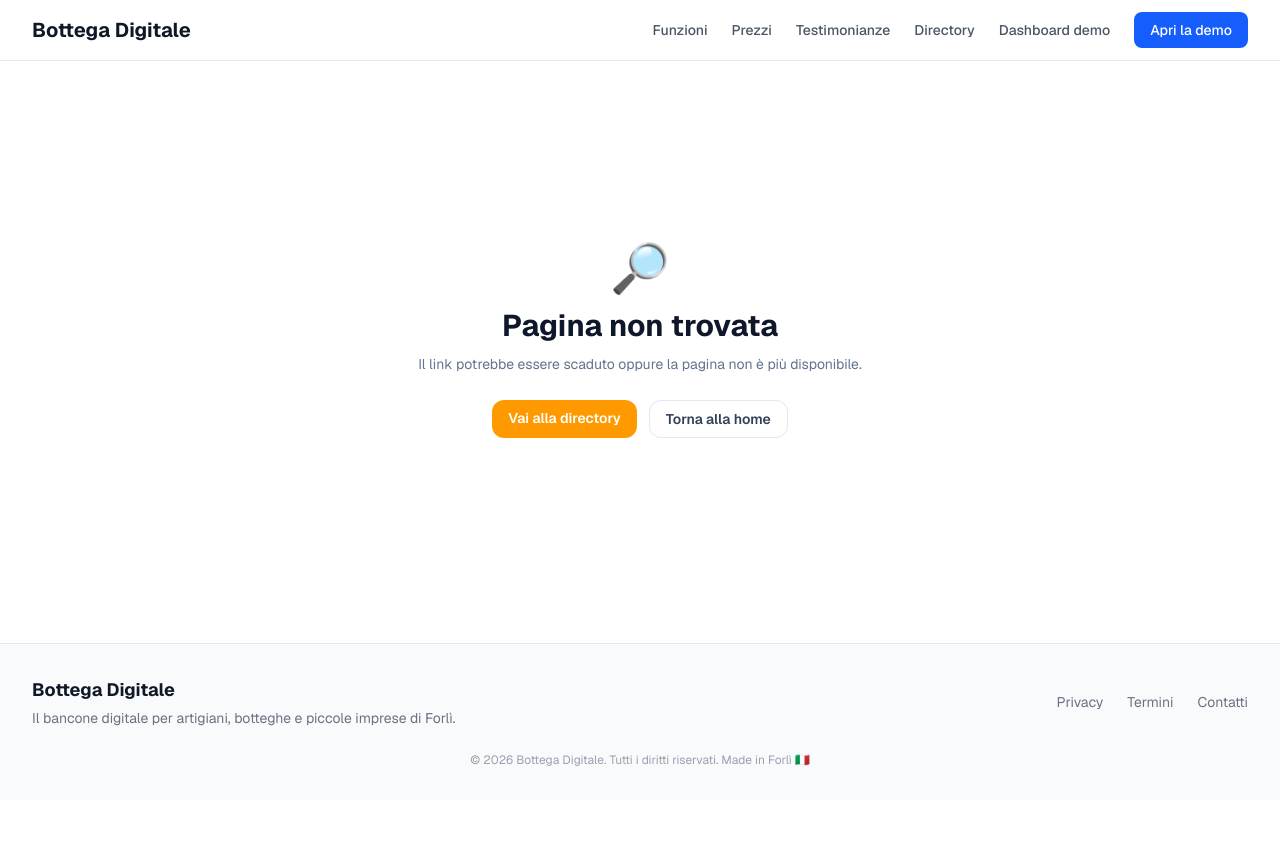
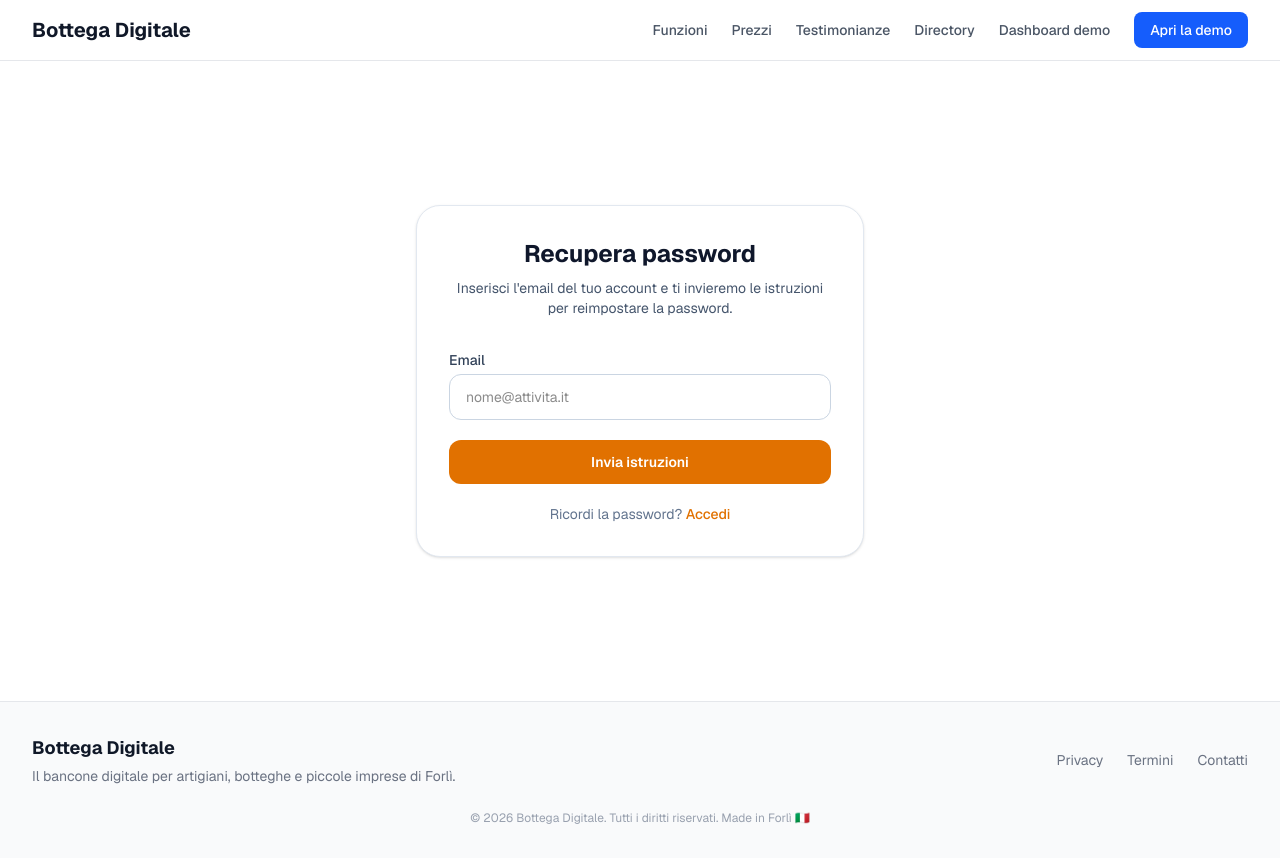
Before and after one commit to ForliLabs/bottega-digitale, a Next.js app: page /reset-password in a window 1280 px wide. Before the commit this address had no page. Before the commit the page ends 800 px from the top, so only its background shows below. Built offline with nearby package versions, Linux system fonts and the light colour scheme.

Commit message:
feat(auth): add password reset page and CopyTextButton clipboard component
Introduce a dedicated /reset-password route for the password recovery
flow and a reusable CopyTextButton UI component that writes arbitrary
text to the clipboard with accessible ARIA labels and visual feedback.

```diff
--- /dev/null
+++ b/src/app/(auth)/reset-password/page.tsx
@@ -0,0 +1,90 @@
+"use client";
+
+import { useState } from "react";
+import Link from "next/link";
+
+export default function ResetPasswordPage() {
+  const [email, setEmail] = useState("");
+  const [submitted, setSubmitted] = useState(false);
+  const [loading, setLoading] = useState(false);
+
+  function handleSubmit(e: React.FormEvent) {
+    e.preventDefault();
+    setLoading(true);
+    // Simulate async send — a real implementation would call /api/auth/reset-password
+    window.setTimeout(() => {
+      setLoading(false);
+      setSubmitted(true);
+    }, 600);
+  }
+
+  return (
+    <div className="flex min-h-[80vh] items-center justify-center px-4">
+      <div className="w-full max-w-md">
+        <div className="rounded-3xl border border-slate-200 bg-white p-8 shadow-sm">
+          <div className="mb-8 text-center">
+            <h1 className="text-2xl font-bold text-slate-900">Recupera password</h1>
+            <p className="mt-2 text-sm text-slate-600">
+              Inserisci l&apos;email del tuo account e ti invieremo le istruzioni per reimpostare la password.
+            </p>
+          </div>
+
+          {submitted ? (
+            <div
+              role="status"
+              aria-live="polite"
+              className="space-y-4 text-center"
+            >
+              <span className="text-5xl" aria-hidden="true">📬</span>
+              <p className="mt-3 text-sm font-medium text-slate-900">
+                Se l&apos;indirizzo <strong>{email}</strong> è registrato, riceverai un&apos;email con le istruzioni.
+              </p>
+              <p className="text-xs text-slate-500">
+                Controlla anche la cartella spam. Il link è valido per 1 ora.
+              </p>
+              <Link
+                href="/login"
+                className="mt-4 inline-block rounded-xl bg-amber-600 px-6 py-3 text-sm font-semibold text-white hover:bg-amber-700 focus-visible:outline-none focus-visible:ring-2 focus-visible:ring-amber-300 focus-visible:ring-offset-2"
+              >
+                Torna al login
+              </Link>
+            </div>
+          ) : (
+            <form onSubmit={handleSubmit} className="space-y-5">
+              <div>
+                <label htmlFor="reset-email" className="mb-1 block text-sm font-medium text-slate-700">
+                  Email
+                </label>
+                <input
+                  id="reset-email"
+                  type="email"
+                  required
+                  value={email}
+                  onChange={(e) => setEmail(e.target.value)}
+                  autoComplete="email"
+                  className="w-full rounded-xl border border-slate-300 px-4 py-3 text-sm focus:border-amber-500 focus:outline-none focus:ring-2 focus:ring-amber-200"
+                  placeholder="nome@attivita.it"
+                />
+              </div>
+
+              <button
+                type="submit"
+                disabled={loading}
+                className="w-full rounded-xl bg-amber-600 py-3 text-sm font-semibold text-white hover:bg-amber-700 disabled:opacity-50 focus-visible:outline-none focus-visible:ring-2 focus-visible:ring-amber-300 focus-visible:ring-offset-2"
+              >
+                {loading ? "Invio in corso..." : "Invia istruzioni"}
+              </button>
+
+              <p className="text-center text-sm text-slate-500">
+                Ricordi la password?{" "}
+                <Link href="/login" className="font-medium text-amber-600 hover:text-amber-700">
+                  Accedi
+                </Link>
+              </p>
+            </form>
+          )}
+        </div>
+      </div>
+    </div>
+  );
+}
--- /dev/null
+++ b/src/components/ui/copy-text-button.tsx
@@ -0,0 +1,50 @@
+"use client";
+
+import { useState } from "react";
+
+/**
+ * Copies arbitrary text content to the clipboard.
+ * Used e.g. to copy generated review replies from the dashboard.
+ */
+export function CopyTextButton({
+  text,
+  label = "Copia",
+  copiedLabel = "Copiato!",
+  className = "inline-flex items-center gap-1.5 rounded-lg border border-slate-200 bg-white px-3 py-1.5 text-xs font-semibold text-slate-700 hover:bg-slate-50 focus-visible:outline-none focus-visible:ring-2 focus-visible:ring-amber-300 focus-visible:ring-offset-1",
+}: {
+  text: string;
+  label?: string;
+  copiedLabel?: string;
+  className?: string;
+}) {
+  const [copied, setCopied] = useState(false);
+
+  async function copyText() {
+    try {
+      await navigator.clipboard.writeText(text);
+      setCopied(true);
+      window.setTimeout(() => setCopied(false), 1800);
+    } catch {
+      // clipboard not available (e.g. non-secure context) — silently ignore
+    }
+  }
+
+  return (
+    <button
+      type="button"
+      onClick={() => void copyText()}
+      aria-label={copied ? copiedLabel : `${label} risposta suggerita`}
+      className={className}
+    >
+      {copied ? (
+        <>
+          <span aria-hidden="true">✓</span> {copiedLabel}
+        </>
+      ) : (
+        <>
+          <span aria-hidden="true">📋</span> {label}
+        </>
+      )}
+    </button>
+  );
+}
```
